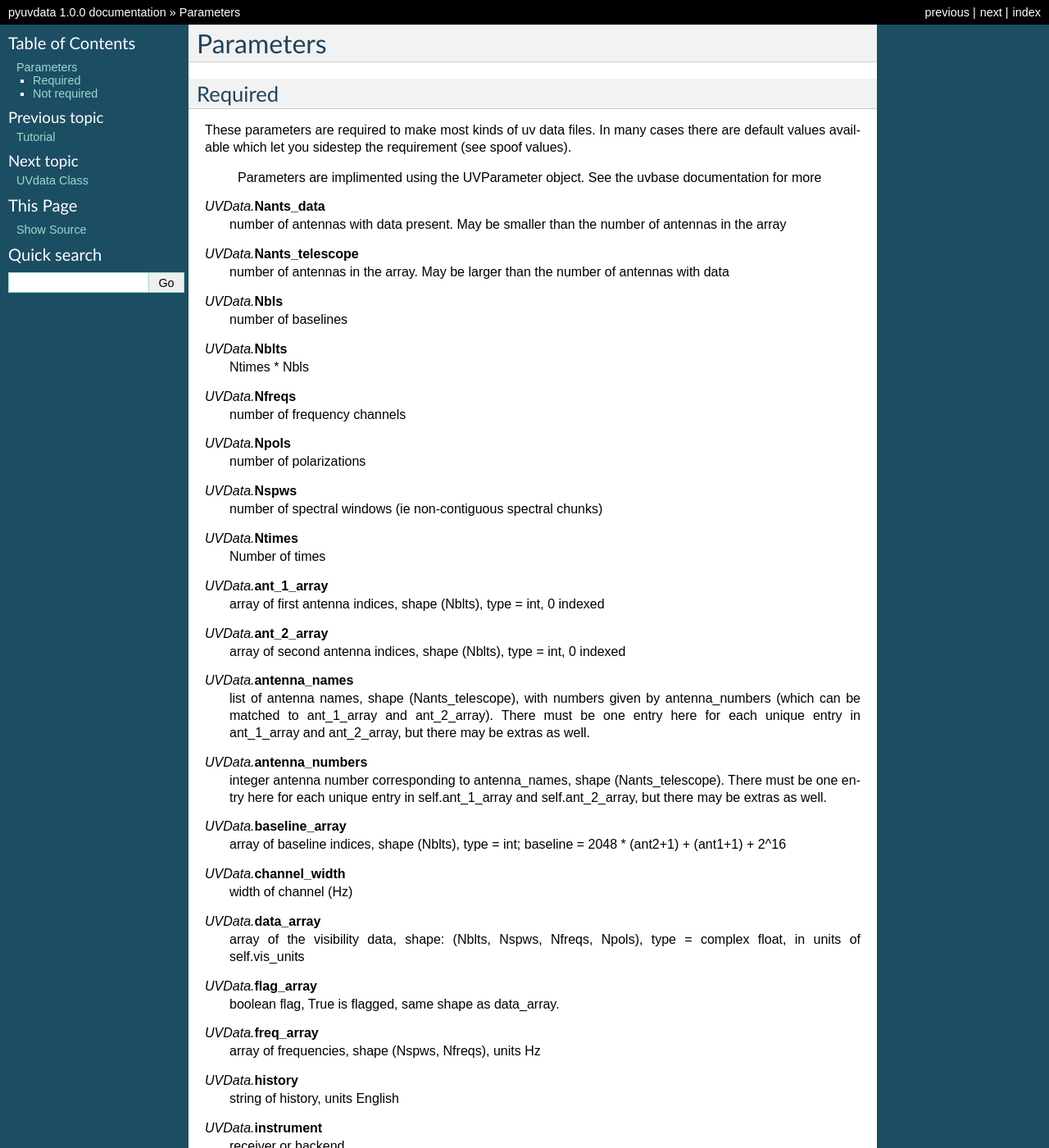
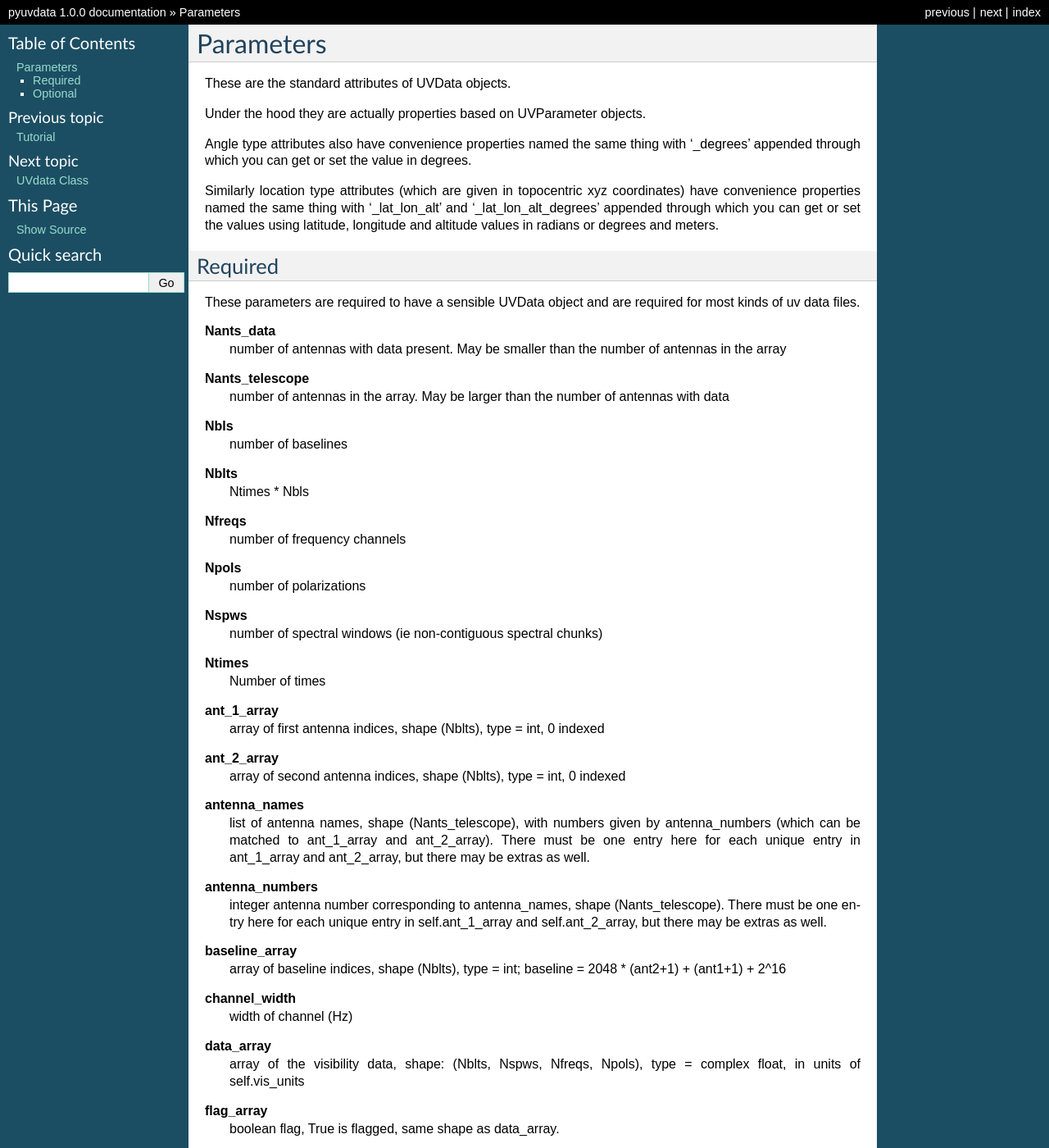
Before and after one commit to RadioAstronomySoftwareGroup/pyuvdata, a Sphinx documentation site: the page built from docs/parameters.rst, in a window 1280 px wide and 1400 px high. Shown: the whole window at 82% size. Built offline with Sphinx 7.4.7, drawn with Linux system fonts in a browser that asks for light colours; some of the changed text lies outside the part shown.

Commit message:
Improvements to parameters.rst

```diff
--- a/docs/make_parameters.py
+++ b/docs/make_parameters.py
@@ -7,26 +7,34 @@ from astropy.time import Time
 
 UV = UVData()
 out = 'Parameters\n==============\n'
+out += ("These are the standard attributes of UVData objects.\n\nUnder the hood "
+        "they are actually properties based on UVParameter objects.\n\nAngle type "
+        "attributes also have convenience properties named the same thing \nwith "
+        "'_degrees' appended through which you can get or set the value in "
+        "degrees.\n\nSimilarly location type attributes (which are given in "
+        "topocentric xyz coordinates) \nhave convenience properties named the "
+        "same thing with '_lat_lon_alt' and \n'_lat_lon_alt_degrees' appended "
+        "through which you can get or set the values using \nlatitude, longitude and "
+        "altitude values in radians or degrees and meters.\n\n")
 out += 'Required\n----------------\n'
-out += """These parameters are required to make most kinds of uv data files.  In many cases there are default values available which let you sidestep the requirement (see spoof values).
-
-            Parameters are implimented using the UVParameter object. See the uvbase documentation for more
-
-            """
+out += ('These parameters are required to have a sensible UVData object and \n'
+        'are required for most kinds of uv data files.')
 out += "\n\n"
 for thing in UV.required():
     obj = getattr(UV, thing)
-    out += '*UVData.*\\ **{name}**\n'.format(name=obj.name)
+    out += '**{name}**\n'.format(name=obj.name)
     out += '     {desc}\n'.format(desc=obj.description)
     out += "\n"
 
 
-out += 'Not required\n----------------\n'
-out += 'These parameters are defined by one or more file standard but are not officially required.\n'
+out += 'Optional\n----------------\n'
+out += ('These parameters are defined by one or more file standard but are not '
+        'always required.\nSome of them are required depending on the '
+        'phase_type (as noted below).')
 out += "\n\n"
 for thing in UV.extra():
     obj = getattr(UV, thing)
-    out += '*UVData.*\\ **{name}**\n'.format(name=obj.name)
+    out += '**{name}**\n'.format(name=obj.name)
     out += '     {desc}\n'.format(desc=obj.description)
     out += "\n"
 t = Time.now()
--- a/docs/parameters.rst
+++ b/docs/parameters.rst
@@ -1,148 +1,157 @@
 Parameters
 ==============
+These are the standard attributes of UVData objects.
+
+Under the hood they are actually properties based on UVParameter objects.
+
+Angle type attributes also have convenience properties named the same thing
+with '_degrees' appended through which you can get or set the value in degrees.
+
+Similarly location type attributes (which are given in topocentric xyz coordinates)
+have convenience properties named the same thing with '_lat_lon_alt' and
+'_lat_lon_alt_degrees' appended through which you can get or set the values using
+latitude, longitude and altitude values in radians or degrees and meters.
+
 Required
 ----------------
-These parameters are required to make most kinds of uv data files.  In many cases there are default values available which let you sidestep the requirement (see spoof values).
+These parameters are required to have a sensible UVData object and
+are required for most kinds of uv data files.
 
-            Parameters are implimented using the UVParameter object. See the uvbase documentation for more
-
-
-
-*UVData.*\ **Nants_data**
+**Nants_data**
      number of antennas with data present. May be smaller than the number of antennas in the array
 
-*UVData.*\ **Nants_telescope**
+**Nants_telescope**
      number of antennas in the array. May be larger than the number of antennas with data
 
-*UVData.*\ **Nbls**
+**Nbls**
      number of baselines
 
-*UVData.*\ **Nblts**
+**Nblts**
      Ntimes * Nbls
 
-*UVData.*\ **Nfreqs**
+**Nfreqs**
      number of frequency channels
 
-*UVData.*\ **Npols**
+**Npols**
      number of polarizations
 
-*UVData.*\ **Nspws**
+**Nspws**
      number of spectral windows (ie non-contiguous spectral chunks)
 
-*UVData.*\ **Ntimes**
+**Ntimes**
      Number of times
 
-*UVData.*\ **ant_1_array**
+**ant_1_array**
      array of first antenna indices, shape (Nblts), type = int, 0 indexed
 
-*UVData.*\ **ant_2_array**
+**ant_2_array**
      array of second antenna indices, shape (Nblts), type = int, 0 indexed
 
-*UVData.*\ **antenna_names**
+**antenna_names**
      list of antenna names, shape (Nants_telescope), with numbers given by antenna_numbers (which can be matched to ant_1_array and ant_2_array). There must be one entry here for each unique entry in ant_1_array and ant_2_array, but there may be extras as well.
 
-*UVData.*\ **antenna_numbers**
+**antenna_numbers**
      integer antenna number corresponding to antenna_names, shape (Nants_telescope). There must be one entry here for each unique entry in self.ant_1_array and self.ant_2_array, but there may be extras as well.
 
-*UVData.*\ **baseline_array**
+**baseline_array**
      array of baseline indices, shape (Nblts), type = int; baseline = 2048 * (ant2+1) + (ant1+1) + 2^16
 
-*UVData.*\ **channel_width**
+**channel_width**
      width of channel (Hz)
 
-*UVData.*\ **data_array**
+**data_array**
      array of the visibility data, shape: (Nblts, Nspws, Nfreqs, Npols), type = complex float, in units of self.vis_units
 
-*UVData.*\ **flag_array**
+**flag_array**
      boolean flag, True is flagged, same shape as data_array.
 
-*UVData.*\ **freq_array**
+**freq_array**
      array of frequencies, shape (Nspws, Nfreqs), units Hz
 
-*UVData.*\ **history**
+**history**
      string of history, units English
 
-*UVData.*\ **instrument**
+**instrument**
      receiver or backend.
 
-*UVData.*\ **integration_time**
+**integration_time**
      length of the integration (s)
 
-*UVData.*\ **lst_array**
+**lst_array**
      array of lsts, center of integration, shape (Nblts), units radians
 
-*UVData.*\ **nsample_array**
+**nsample_array**
      number of data points averaged into each data element, type = int, same shape as data_array
 
-*UVData.*\ **object_name**
+**object_name**
      source or field observed (string)
 
-*UVData.*\ **phase_type**
+**phase_type**
      string indicating phasing type. Allowed values are "drift", "phased" and "unknown"
 
-*UVData.*\ **polarization_array**
+**polarization_array**
      array of polarization integers, shape (Npols). AIPS Memo 117 says: stokes 1:4 (I,Q,U,V);  circular -1:-4 (RR,LL,RL,LR); linear -5:-8 (XX,YY,XY,YX)
 
-*UVData.*\ **spw_array**
+**spw_array**
      array of spectral window numbers, shape (Nspws)
 
-*UVData.*\ **telescope_location**
+**telescope_location**
      telescope location: xyz in ITRF (earth-centered frame). Can also be set using telescope_location_lat_lon_alt or telescope_location_lat_lon_alt_degrees properties
 
-*UVData.*\ **telescope_name**
+**telescope_name**
      name of telescope (string)
 
-*UVData.*\ **time_array**
+**time_array**
      array of times, center of integration, shape (Nblts), units Julian Date
 
-*UVData.*\ **uvw_array**
+**uvw_array**
      Projected baseline vectors relative to phase center, shape (3, Nblts), units meters
 
-*UVData.*\ **vis_units**
+**vis_units**
      Visibility units, options are: "uncalib", "Jy" or "K str"
 
-Not required
+Optional
 ----------------
-These parameters are defined by one or more file standard but are not officially required.
+These parameters are defined by one or more file standard but are not always required.
+Some of them are required depending on the phase_type (as noted below).
 
-
-*UVData.*\ **antenna_positions**
+**antenna_positions**
      array giving coordinates of antennas relative to telescope_location (ITRF frame), shape (Nants_telescope, 3)
 
-*UVData.*\ **dut1**
+**dut1**
      DUT1 (google it) AIPS 117 calls it UT1UTC
 
-*UVData.*\ **earth_omega**
+**earth_omega**
      earth's rotation rate in degrees per day
 
-*UVData.*\ **extra_keywords**
+**extra_keywords**
      any user supplied extra keywords, type=dict
 
-*UVData.*\ **gst0**
+**gst0**
      Greenwich sidereal time at midnight on reference date
 
-*UVData.*\ **phase_center_dec**
+**phase_center_dec**
      Required if phase_type = "phased". Declination of phase center (see uvw_array), units radians
 
-*UVData.*\ **phase_center_epoch**
+**phase_center_epoch**
      Required if phase_type = "phased". Epoch year of the phase applied to the data (eg 2000.)
 
-*UVData.*\ **phase_center_ra**
+**phase_center_ra**
      Required if phase_type = "phased". Right ascension of phase center (see uvw_array), units radians
 
-*UVData.*\ **rdate**
+**rdate**
      date for which the GST0 or whatever... applies
 
-*UVData.*\ **timesys**
+**timesys**
      We only support UTC
 
-*UVData.*\ **uvplane_reference_time**
+**uvplane_reference_time**
      FHD thing we do not understand, something about the time at which the phase center is normal to the chosen UV plane for phasing
 
-*UVData.*\ **zenith_dec**
+**zenith_dec**
      Required if phase_type = "drift". Declination of zenith. units: radians, shape (Nblts)
 
-*UVData.*\ **zenith_ra**
+**zenith_ra**
      Required if phase_type = "drift". Right ascension of zenith. units: radians, shape (Nblts)
 
-last updated: 2016-08-31
+last updated: 2016-09-01
```
